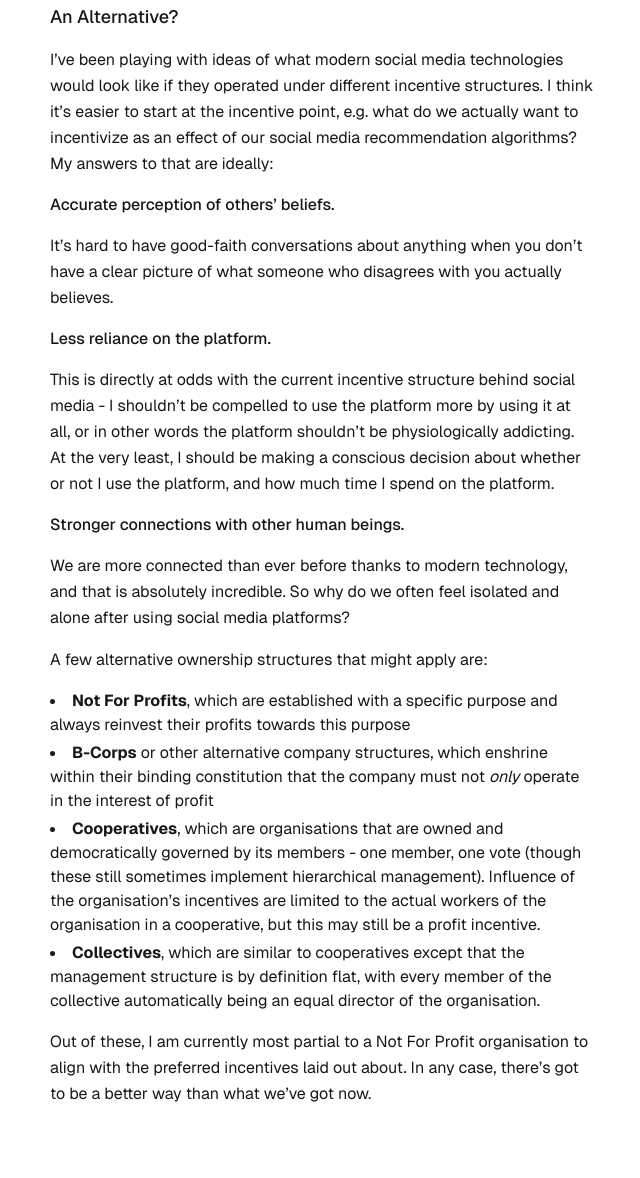
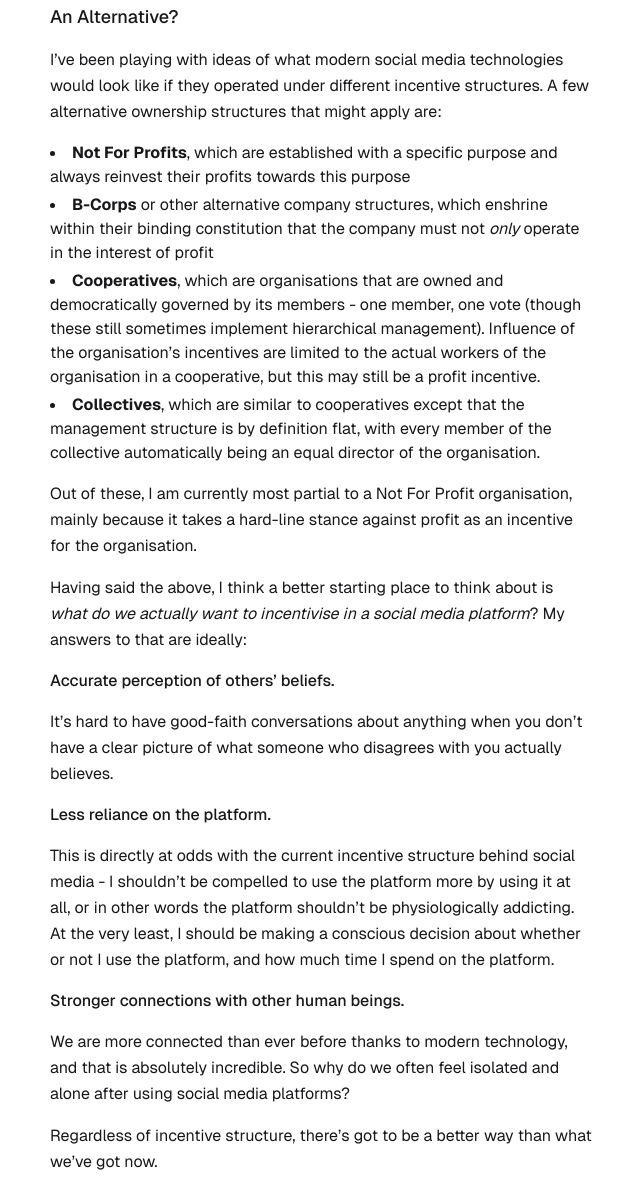
Before and after one commit to matthewtapps/matthewtapps.github.io, an Astro site: page /posts/2024-01-26_social-media-and-incentives in a window 1280 px wide. Shown: the part 1788-2966 px from the top of the page, without its empty margins (318-958 px from the left). Before the commit the page ends 2927 px from the top, so only its background shows below. Built offline with nearby package versions, Linux system fonts and the light colour scheme; Astro itself is replaced by a stand-in of ours.

Commit message:
Editing article a little

```diff
--- a/src/content/posts/2024-01-26_social-media-and-incentives.md
+++ b/src/content/posts/2024-01-26_social-media-and-incentives.md
@@ -32,7 +32,15 @@ My understanding of **"The Algorithm"** that we have all grown to hate is that i
 **The incentive used to train the algorithm is an extension of the incentive of the company through its ownership structure.** _Show me the incentives, and I'll show you the outcome_.
 
 ## An Alternative?
-I've been playing with ideas of what modern social media technologies would look like if they operated under different incentive structures. I think it's easier to start at the incentive point, e.g. what do we actually want to incentivize as an effect of our social media recommendation algorithms? My answers to that are ideally:
+I've been playing with ideas of what modern social media technologies would look like if they operated under different incentive structures. A few alternative ownership structures that might apply are:
+- **Not For Profits**, which are established with a specific purpose and always reinvest their profits towards this purpose
+- **B-Corps** or other alternative company structures, which enshrine within their binding constitution that the company must not _only_ operate in the interest of profit
+- **Cooperatives**, which are organisations that are owned and democratically governed by its members - one member, one vote (though these still sometimes implement hierarchical management). Influence of the organisation's incentives are limited to the actual workers of the organisation in a cooperative, but this may still be a profit incentive.
+- **Collectives**, which are similar to cooperatives except that the management structure is by definition flat, with every member of the collective automatically being an equal director of the organisation.
+
+Out of these, I am currently most partial to a Not For Profit organisation, mainly because it takes a hard-line stance against profit as an incentive for the organisation.
+
+Having said the above, I think a better starting place to think about is _what do we actually want to incentivise in a social media platform_? My answers to that are ideally:
 ### Accurate perception of others' beliefs.
 
 It's hard to have good-faith conversations about anything when you don't have a clear picture of what someone who disagrees with you actually believes.
@@ -44,10 +52,4 @@ At the very least, I should be making a conscious decision about whether or not
 
 We are more connected than ever before thanks to modern technology, and that is absolutely incredible. So why do we often feel isolated and alone after using social media platforms?
 
-A few alternative ownership structures that might apply are:
-- **Not For Profits**, which are established with a specific purpose and always reinvest their profits towards this purpose
-- **B-Corps** or other alternative company structures, which enshrine within their binding constitution that the company must not _only_ operate in the interest of profit
-- **Cooperatives**, which are organisations that are owned and democratically governed by its members - one member, one vote (though these still sometimes implement hierarchical management). Influence of the organisation's incentives are limited to the actual workers of the organisation in a cooperative, but this may still be a profit incentive.
-- **Collectives**, which are similar to cooperatives except that the management structure is by definition flat, with every member of the collective automatically being an equal director of the organisation.
-
-Out of these, I am currently most partial to a Not For Profit organisation to align with the preferred incentives laid out about. In any case, there's got to be a better way than what we've got now.
+Regardless of incentive structure, there's got to be a better way than what we've got now.
```
